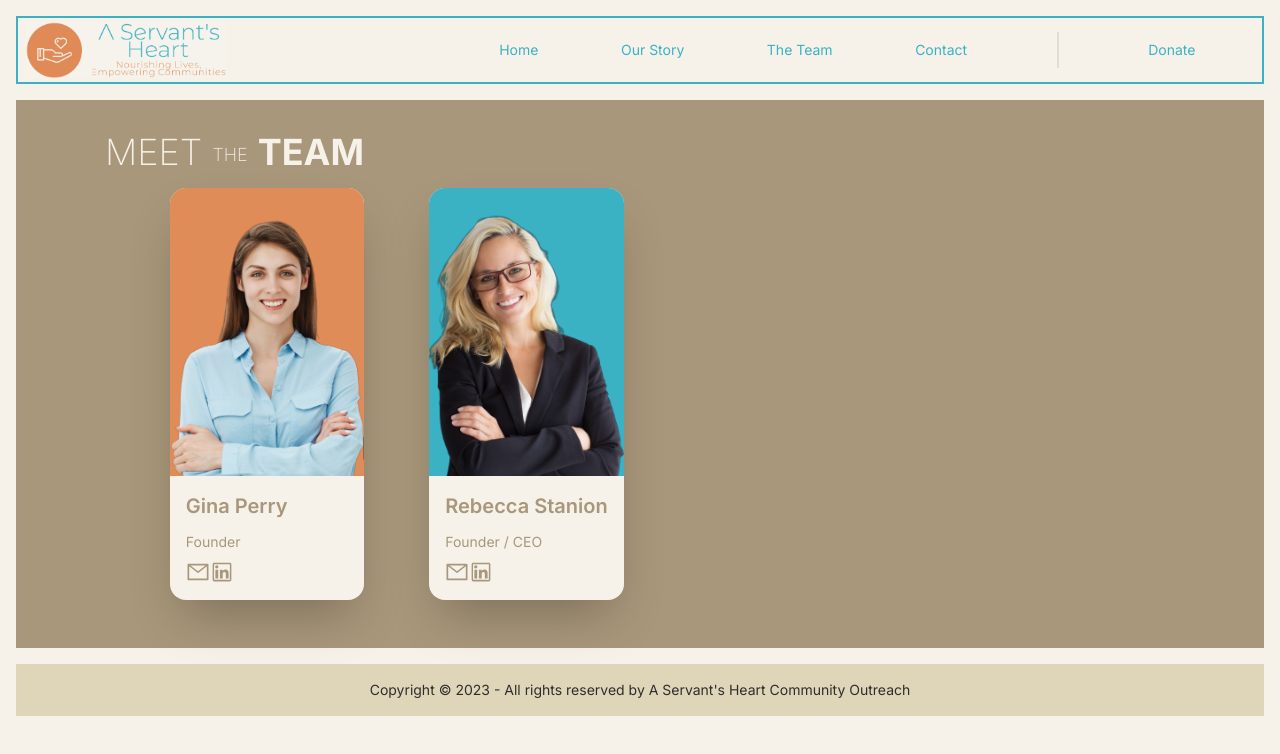
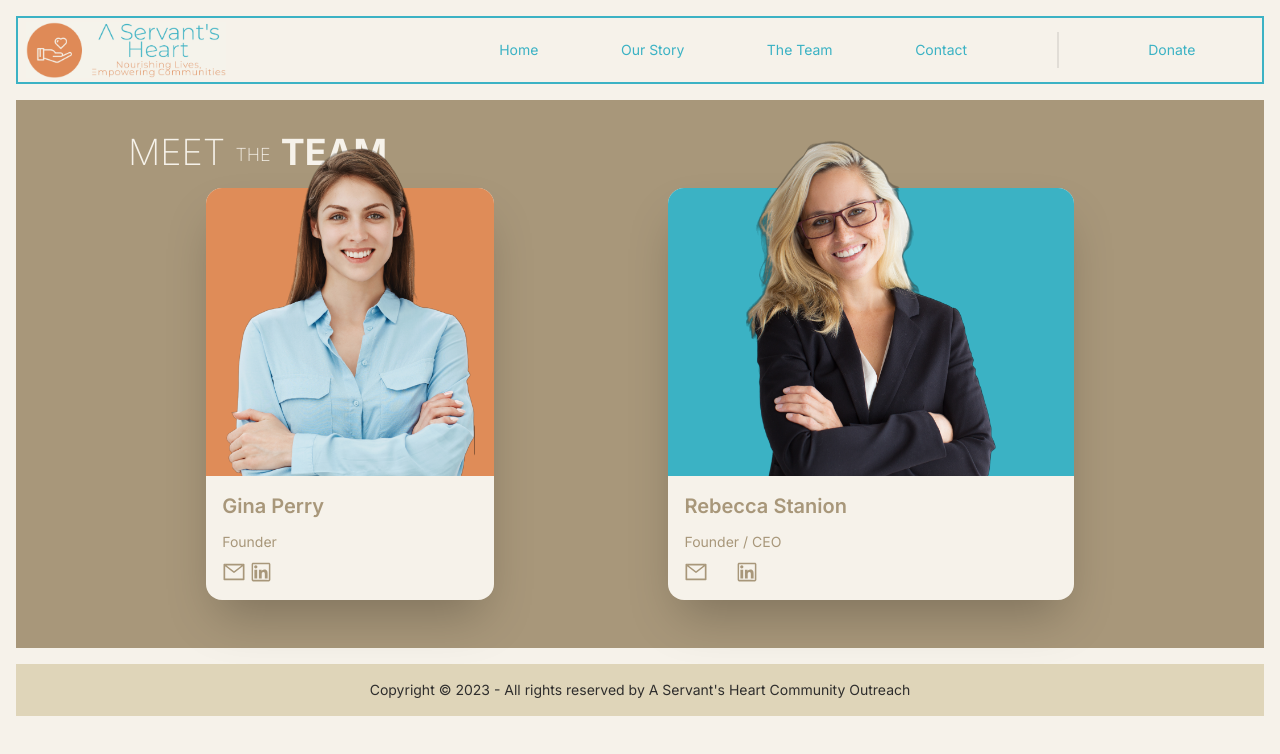
Before and after one commit to Jstanion/servants-heart, a Next.js app: page /team in a window 1280 px wide. Shown: the top 754 px of the page. Built offline with nearby package versions, Linux system fonts and the light colour scheme.

Commit message:
added sizing properties to main section

```diff
--- a/app/component/teamCard/TeamCard1.jsx
+++ b/app/component/teamCard/TeamCard1.jsx
@@ -4,8 +4,8 @@ import { AiOutlineMail, AiOutlineLinkedin } from "react-icons/ai";
 
 export const TeamCard1 = () => {
   return (
-    <div className="card card-compact w-1/3 bg-base-100 shadow-2xl">
-      <figure className="w-full h-72 bg-accent relative overflow-visible">
+    <div className="card card-compact bg-base-100 shadow-2xl">
+      <figure className="w-full h-72 bg-accent p-36 relative overflow-visible">
         <Image
           className="absolute inset bottom-0"
           src="/sample-hs1.png"
--- a/app/team/page.jsx
+++ b/app/team/page.jsx
@@ -5,18 +5,15 @@ import { TeamCard2 } from "../component/teamCard/TeamCard2";
 const Team = () => {
   return (
     <div className="flex w-full h-full my-4 p-4 bg-secondary">
-      <div className="flex justify-center items-start w-3/5">
-        <section className="flex flex-col justify-center items-center my-4 w-4/5">
-          <div className="w-full">
-            <h1 className="text-4xl text-base-100 font-extralight">
-              MEET <span className="text-lg align-middle">THE</span> <span className="font-bold">TEAM</span>
-            </h1>
-            <div className="w-full h-full">
-              <div className="flex flex-wrap justify-evenly items-center w-full h-full my-4">
-                <TeamCard1 />
-                <TeamCard2 />
-              </div>
-            </div>
+      <div className="flex justify-center items-start w-full">
+        <section className="flex flex-col justify-center items-center my-4 w-full">
+          <h1 className="self-start text-4xl text-base-100 font-extralight ml-24">
+            MEET <span className="text-lg align-middle">THE</span>{" "}
+            <span className="font-bold">TEAM</span>
+          </h1>
+          <div className="flex flex-wrap justify-evenly items-center  w-full my-4">
+            <TeamCard1 />
+            <TeamCard2 />
           </div>
         </section>
       </div>
```
